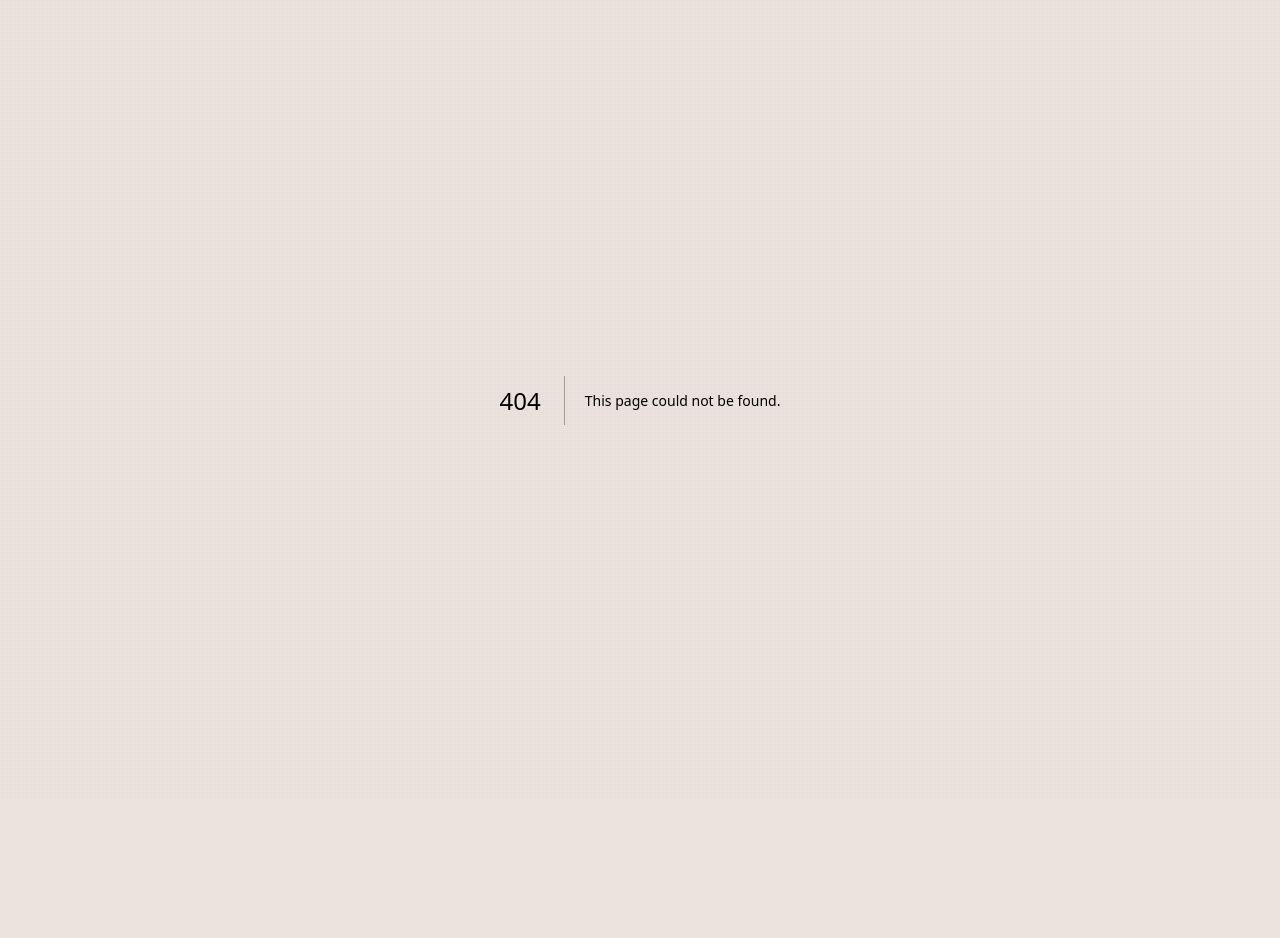
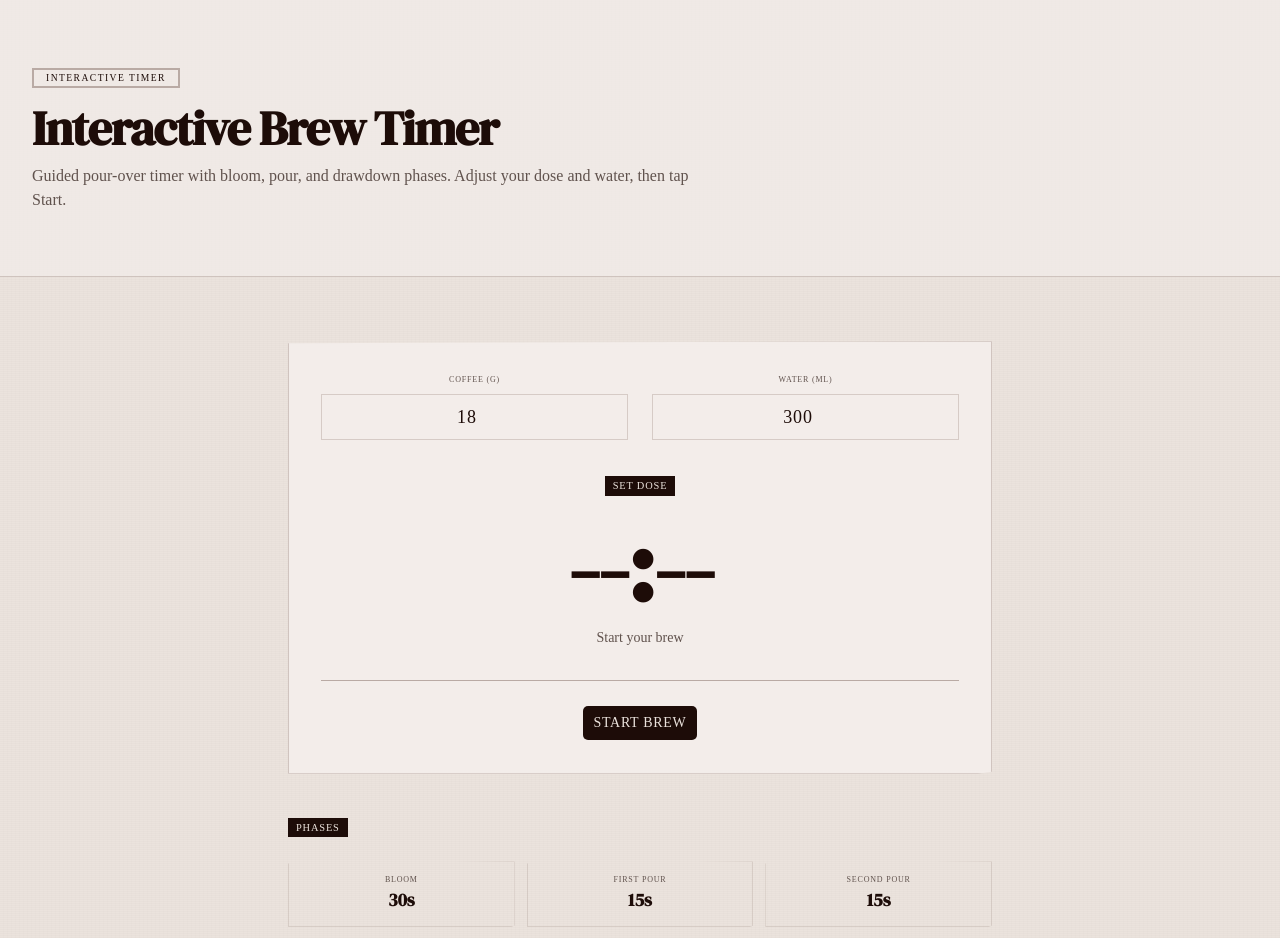
Before and after one commit to anas-khan-antimatter/mkt-kiln-coffee, a Next.js app: page /brew in a window 1280 px wide. Before the commit this address had no page. Shown: the top 938 px of the page. Before the commit the page ends 800 px from the top, so only its background shows below. Built offline with nearby package versions, Linux system fonts and the light colour scheme.

Commit message:
antimatter: checkpoint c-1790732958368-5sc64

```diff
--- /dev/null
+++ b/src/app/brew/page.tsx
@@ -0,0 +1,259 @@
+"use client";
+
+import { useState, useEffect, useRef, useCallback } from "react";
+import Link from "next/link";
+import { Button } from "@/components/ui/button";
+import { Badge } from "@/components/ui/badge";
+import { Separator } from "@/components/ui/separator";
+
+type TimerPhase = "idle" | "bloom" | "pour1" | "pour2" | "drawdown" | "done";
+
+const PHASE_CONFIG: Record<TimerPhase, { label: string; duration: number; desc: string }> = {
+  idle: { label: "Ready", duration: 0, desc: "Start your brew" },
+  bloom: { label: "Bloom", duration: 30, desc: "Pour 2x coffee weight in water, let bloom" },
+  pour1: { label: "First Pour", duration: 15, desc: "Slow spiral pour to target weight" },
+  pour2: { label: "Second Pour", duration: 15, desc: "Continue spiral pour, maintain temp" },
+  drawdown: { label: "Drawdown", duration: 60, desc: "Let water drain through coffee bed" },
+  done: { label: "Done", duration: 0, desc: "Enjoy your coffee!" },
+};
+
+export default function BrewTimerPage() {
+  const [phase, setPhase] = useState<TimerPhase>("idle");
+  const [timeLeft, setTimeLeft] = useState(0);
+  const [totalElapsed, setTotalElapsed] = useState(0);
+  const [coffeeGrams, setCoffeeGrams] = useState(18);
+  const [waterGrams, setWaterGrams] = useState(300);
+  const intervalRef = useRef<ReturnType<typeof setInterval> | null>(null);
+
+  const clearTimer = useCallback(() => {
+    if (intervalRef.current) {
+      clearInterval(intervalRef.current);
+      intervalRef.current = null;
+    }
+  }, []);
+
+  const goToNextPhase = useCallback(() => {
+    const order: TimerPhase[] = ["idle", "bloom", "pour1", "pour2", "drawdown", "done"];
+    const idx = order.indexOf(phase);
+    if (idx < order.length - 1) {
+      const next = order[idx + 1];
+      setPhase(next);
+      setTimeLeft(PHASE_CONFIG[next].duration);
+    }
+  }, [phase]);
+
+  useEffect(() => {
+    if (phase === "idle" || phase === "done") {
+      clearTimer();
+      return;
+    }
+    intervalRef.current = setInterval(() => {
+      setTimeLeft((prev) => {
+        if (prev <= 1) {
+          goToNextPhase();
+          return 0;
+        }
+        return prev - 1;
+      });
+      setTotalElapsed((prev) => prev + 1);
+    }, 1000);
+    return clearTimer;
+  }, [phase, clearTimer, goToNextPhase]);
+
+  const startBrew = () => {
+    setTotalElapsed(0);
+    setPhase("bloom");
+    setTimeLeft(PHASE_CONFIG.bloom.duration);
+  };
+
+  const skipPhase = () => {
+    goToNextPhase();
+  };
+
+  const resetTimer = () => {
+    clearTimer();
+    setPhase("idle");
+    setTimeLeft(0);
+    setTotalElapsed(0);
+  };
+
+  const phaseProgress =
+    phase !== "idle" && PHASE_CONFIG[phase].duration > 0
+      ? ((PHASE_CONFIG[phase].duration - timeLeft) / PHASE_CONFIG[phase].duration) * 100
+      : 0;
+
+  const formatTime = (seconds: number) => {
+    const m = Math.floor(seconds / 60);
+    const s = seconds % 60;
+    return `${m}:${s.toString().padStart(2, "0")}`;
+  };
+
+  return (
+    <div className="min-h-screen bg-kraft">
+      {/* header */}
+      <div className="border-b border-border/60 bg-card/70">
+        <div className="mx-auto max-w-7xl px-4 py-16 sm:px-6 lg:px-8">
+          <Badge variant="outline" className="mb-4 font-lot text-[0.6rem] tracking-[0.15em] rounded-none border-2 border-double px-3 py-1">
+            INTERACTIVE TIMER
+          </Badge>
+          <h1 className="font-heading text-4xl font-bold tracking-tight sm:text-5xl">
+            Interactive Brew Timer
+          </h1>
+          <p className="mt-3 text-muted-foreground max-w-2xl font-sans">
+            Guided pour-over timer with bloom, pour, and drawdown phases.
+            Adjust your dose and water, then tap Start.
+          </p>
+        </div>
+      </div>
+
+      <div className="mx-auto max-w-3xl px-4 py-16 sm:px-6 lg:px-8">
+        {/* timer card */}
+        <div className="border border-border/60 bg-card p-8 rough-edge text-center">
+          {/* dose controls (only when idle) */}
+          {phase === "idle" && (
+            <div className="mb-8 grid grid-cols-2 gap-6">
+              <div>
+                <label className="font-lot text-[0.5rem] tracking-widest text-muted-foreground uppercase block mb-2">
+                  Coffee (g)
+                </label>
+                <input
+                  type="number"
+                  min={8}
+                  max={30}
+                  step={0.5}
+                  value={coffeeGrams}
+                  onChange={(e) => {
+                    const v = parseFloat(e.target.value);
+                    setCoffeeGrams(v);
+                    setWaterGrams(Math.round(v * 16));
+                  }}
+                  className="w-full border border-border/50 bg-transparent text-center py-2 font-lot text-lg tracking-wider"
+                />
+              </div>
+              <div>
+                <label className="font-lot text-[0.5rem] tracking-widest text-muted-foreground uppercase block mb-2">
+                  Water (ml)
+                </label>
+                <input
+                  type="number"
+                  min={100}
+                  max={600}
+                  step={10}
+                  value={waterGrams}
+                  onChange={(e) => {
+                    const v = parseFloat(e.target.value);
+                    setWaterGrams(v);
+                    setCoffeeGrams(Math.round(v / 16));
+                  }}
+                  className="w-full border border-border/50 bg-transparent text-center py-2 font-lot text-lg tracking-wider"
+                />
+              </div>
+            </div>
+          )}
+
+          {/* main timer display */}
+          <div className="my-8">
+            <span className="lot-badge text-[0.5rem] mb-4 inline-block">
+              {phase === "idle" ? "SET DOSE" : phase === "done" ? "COMPLETE" : PHASE_CONFIG[phase].label.toUpperCase()}
+            </span>
+            <div className={`font-heading text-7xl sm:text-8xl font-bold tracking-tight mt-2 transition-colors ${
+              phase === "bloom" ? "text-accent" : phase === "drawdown" ? "text-primary" : phase === "done" ? "text-foreground" : ""
+            }`}>
+              {phase === "idle" ? "--:--" : formatTime(timeLeft)}
+            </div>
+            <p className="mt-3 text-sm text-muted-foreground font-sans max-w-md mx-auto">
+              {PHASE_CONFIG[phase].desc}
+            </p>
+            {phase !== "idle" && phase !== "done" && (
+              <div className="mt-4 w-full max-w-xs mx-auto h-1.5 bg-border/50 rounded-full overflow-hidden">
+                <div
+                  className="h-full bg-accent rounded-full transition-all duration-300"
+                  style={{ width: `${phaseProgress}%` }}
+                />
+              </div>
+            )}
+          </div>
+
+          {/* elapsed */}
+          {phase !== "idle" && (
+            <p className="font-lot text-[0.55rem] tracking-widest text-muted-foreground mb-6">
+              Total elapsed: {formatTime(totalElapsed)}
+            </p>
+          )}
+
+          <Separator className="my-6" />
+
+          {/* controls */}
+          <div className="flex flex-wrap justify-center gap-3">
+            {phase === "idle" && (
+              <Button
+                size="lg"
+                className="font-mono text-sm uppercase tracking-wider bg-foreground text-background hover:bg-foreground/90"
+                onClick={startBrew}
+              >
+                Start Brew
+              </Button>
+            )}
+            {(phase === "bloom" || phase === "pour1" || phase === "pour2" || phase === "drawdown") && (
+              <>
+                <Button
+                  size="lg"
+                  className="font-mono text-sm uppercase tracking-wider bg-foreground text-background hover:bg-foreground/90"
+                  onClick={skipPhase}
+                >
+                  Skip to Next
+                </Button>
+                <Button
+                  size="lg"
+                  variant="outline"
+                  className="font-mono text-xs uppercase tracking-wider border-foreground/40"
+                  onClick={resetTimer}
+                >
+                  Reset
+                </Button>
+              </>
+            )}
+            {phase === "done" && (
+              <Button
+                size="lg"
+                className="font-mono text-sm uppercase tracking-wider bg-foreground text-background hover:bg-foreground/90"
+                onClick={resetTimer}
+              >
+                Brew Another
+              </Button>
+            )}
+          </div>
+        </div>
+
+        {/* phase reference */}
+        <div className="mt-10">
+          <span className="lot-badge text-[0.45rem] mb-3">PHASES</span>
+          <div className="grid grid-cols-2 sm:grid-cols-3 gap-3 mt-3">
+            {(["bloom", "pour1", "pour2", "drawdown"] as TimerPhase[]).map((p) => (
+              <div key={p} className={`border border-border/40 p-3 text-center rough-edge ${
+                phase === p ? "bg-foreground/5 border-foreground/30" : ""
+              }`}>
+                <p className="font-lot text-[0.5rem] tracking-widest uppercase text-muted-foreground">{PHASE_CONFIG[p].label}</p>
+                <p className="font-heading text-lg font-bold">{PHASE_CONFIG[p].duration}s</p>
+              </div>
+            ))}
+          </div>
+        </div>
+
+        {/* quick links */}
+        <div className="mt-12 flex flex-wrap justify-center gap-4">
+          <Link href="/brew-guides">
+            <Button variant="outline" className="font-mono text-xs uppercase tracking-wider border-foreground/40">
+              Brew Guides &rarr;
+            </Button>
+          </Link>
+          <Link href="/roasts">
+            <Button variant="outline" className="font-mono text-xs uppercase tracking-wider border-foreground/40">
+              Shop Roasts
+            </Button>
+          </Link>
+        </div>
+      </div>
+    </div>
+  );
+}
```
